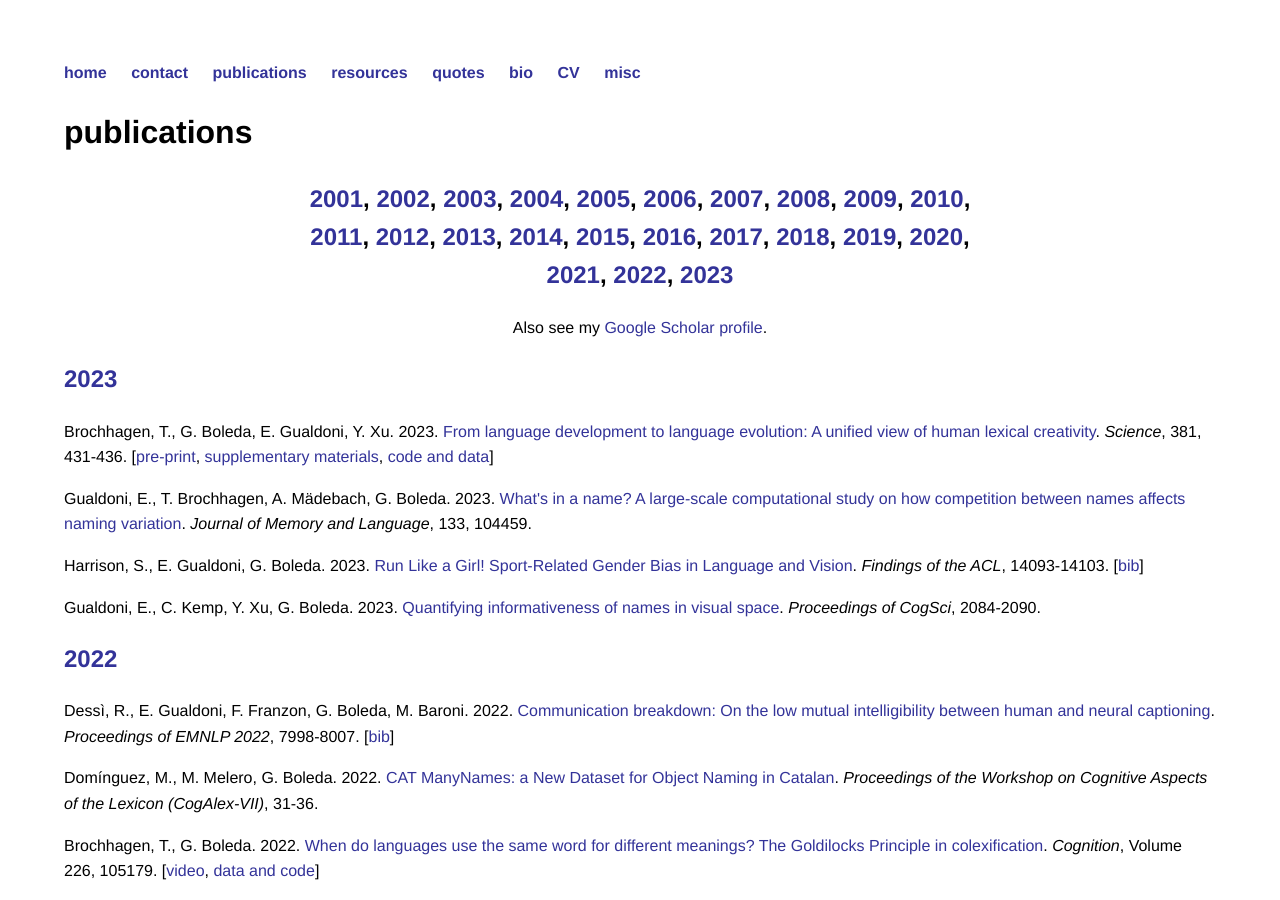
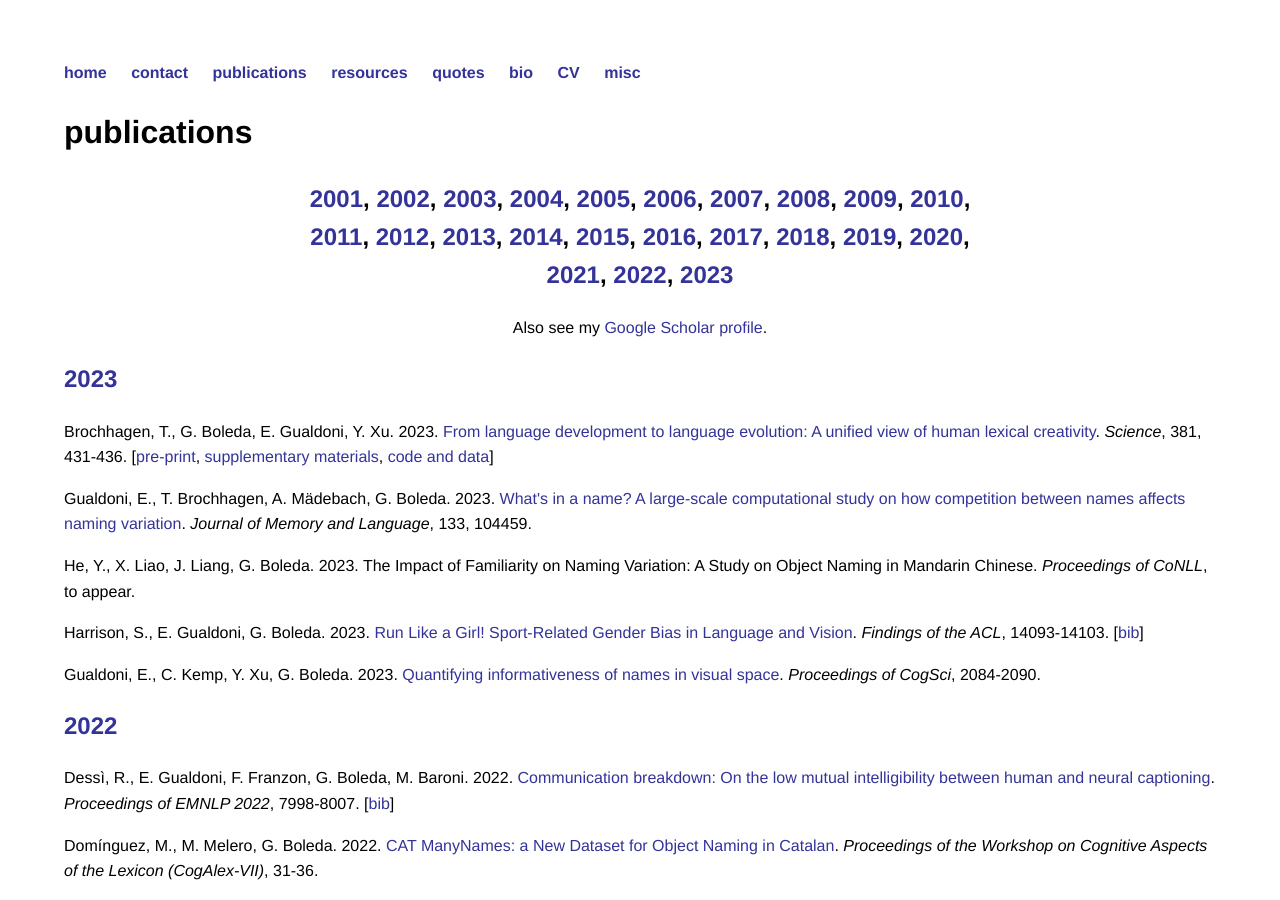
Before and after one commit to gboleda/gboleda.github.io, a Jekyll site: the page built from pubs/index.html, in a window 1280 px wide and 900 px high. Built offline with Jekyll 4.4.1, drawn with Linux system fonts in a browser that asks for light colours.

Commit message:
conll paper

```diff
--- a/index.html
+++ b/index.html
@@ -85,7 +85,7 @@ title: Gemma Boleda
   <li>McNally, L., G. Boleda. 2017.
     <a href="https://link.springer.com/content/pdf/10.1007%2F978-3-319-45977-6_10.pdf">Conceptual Versus Referential Affordance in Concept Composition</a>.
     In Yoad Winter &amp; James Hampton (eds.) <i>Compositionality and Concepts in Linguistics and Psychology</i> 245-267. Springer.</li>
-  <li>G. Boleda, A. Gupta, S. Padó.  2017.
+  <li>Boleda, G., A. Gupta, S. Padó.  2017.
     <a href="https://aclanthology.org/E17-2013.pdf">Instances and concepts in distributional space</a>.
     <i>EACL 2017</i>.
   <li>Boleda, G. and A. Herbelot. 2016.
--- a/pubs/index.html
+++ b/pubs/index.html
@@ -51,6 +51,10 @@ title: publications
   <i>Journal of Memory and Language</i>, 133, 104459.
 </p>
 
+<p>He, Y., X. Liao, J. Liang, G. Boleda. 2023.
+  The Impact of Familiarity on Naming Variation: A Study on Object Naming in Mandarin Chinese.
+  <i>Proceedings of CoNLL</i>, to appear.
+</p>
 
 <p>Harrison, S., E. Gualdoni, G. Boleda. 2023.
   <a href="https://aclanthology.org/2023.findings-acl.886.pdf">Run Like a Girl! Sport-Related Gender Bias in Language and Vision</a>.
```
